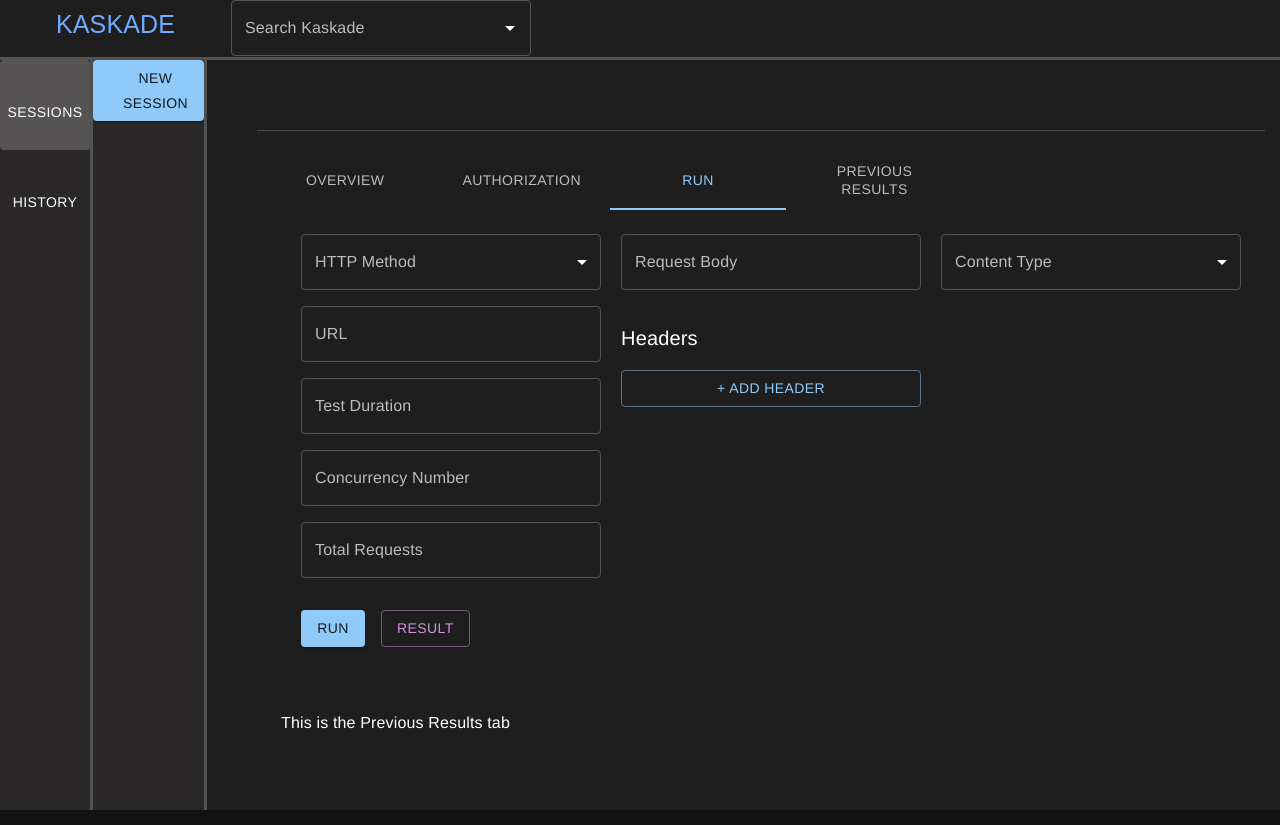
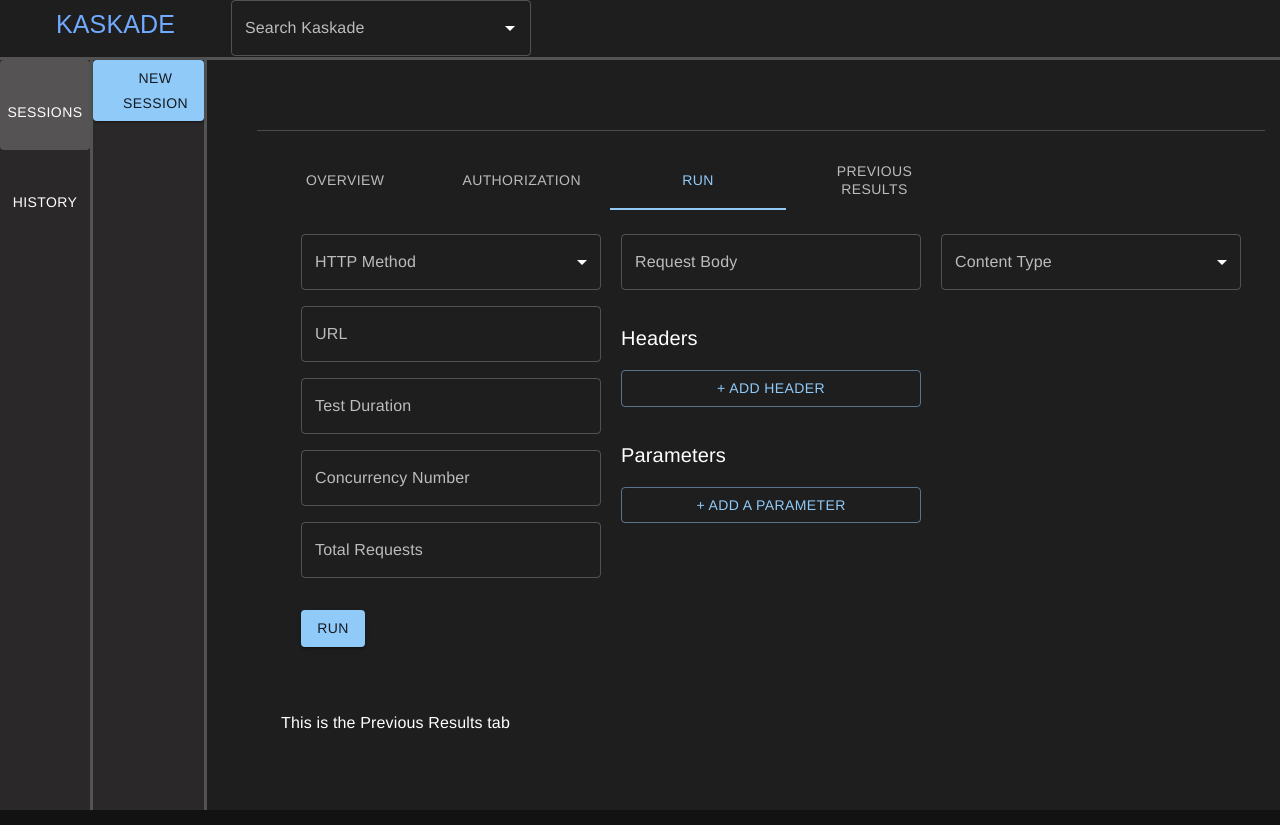
Before and after one commit to wenzhen-gong/electron_test, a React (Vite) app in the folder renderer/: page /sessions/ in a window 1280 px wide. Both pictures are taken after a click on the tab "RUN". Shown: the top 825 px of the page. Built offline with nearby package versions, Linux system fonts and the light colour scheme; some icons are missing; a web font is replaced by a local one.

Commit message:
header功能基本实现，但不能像postman那样同时显示在URL栏

```diff
--- a/renderer/src/legacy/pages/Sessions/tabs/RunTab.tsx
+++ b/renderer/src/legacy/pages/Sessions/tabs/RunTab.tsx
@@ -5,6 +5,7 @@
   setValidUserInput,
   setRunTabData,
   setHeaders,
+  setParams,
   runTest,
   resetRunTabConfig,
   setContentType
@@ -26,13 +27,15 @@
 
 const RunTab = () => {
   const navigate = useNavigate();
-  const params = useParams();
-  const sessionId = params.id;
+  // const params = useParams();
+  // const sessionId = params.id;
 
   const runTabConfig = useSelector((state) => state.runTabConfig);
   const validUserInput = useSelector((state) => state.validUserInput);
   const headers = useSelector((state) => state.headers);
-  const contentType = useSelector((state) => state.contentType)
+  const params = useSelector((state) => state.params);
+
+  // const contentType = useSelector((state) => state.contentType);
   useEffect(() => {
     return () => {
       // console.log('Resetting runTabConfig and validUserInput');
@@ -47,8 +50,6 @@
     }
   }, [validUserInput.valid, validUserInput.flag]);
 
-  // const [headers, setHeaders] = useState([]);
-  // const [contentType, setContentType] = useState('');
   // console.log('upon rendering, headers is: ', headers, headers.length);
 
   // use setRunTabData reducer to manage runTabConfig state centrally
@@ -72,13 +73,24 @@
     updated[index] = { ...updated[index], [field]: e.target.value };
     store.dispatch(setHeaders(updated));
   };
-
   const handleAddHeader = () => {
     store.dispatch(setHeaders([...headers, {}]));
   };
   const handleRemoveHeader = (index) => {
     console.log('removing index: ', index);
     store.dispatch(setHeaders(headers.filter((_, i) => i !== index)));
+  };
+  const handleParamChange = (e, field, index) => {
+    const updated = [...params];
+    updated[index] = { ...updated[index], [field]: e.target.value };
+    store.dispatch(setParams(updated));
+  };
+  const handleAddParam = () => {
+    store.dispatch(setParams([...params, {}]));
+  };
+  const handleRemoveParam = (index) => {
+    console.log('removing index: ', index);
+    store.dispatch(setParams(params.filter((_, i) => i !== index)));
   };
 
   const validateUserInput = () => {
@@ -220,7 +232,7 @@
           >
             Run
           </Button>
-          <Button
+          {/* <Button
             variant="outlined"
             color="secondary"
             onClick={() => {
@@ -228,7 +240,7 @@
             }}
           >
             Result
-          </Button>
+          </Button> */}
         </Stack>
         {validUserInput.error && (
           <Typography
@@ -293,20 +305,39 @@
           + Add Header
         </Button>
 
-        {/* <Box display="flex" gap={1}>
+        <Typography variant="h6" sx={{ marginTop: 2 }}>
+          Parameters
+        </Typography>
+        {params.map((param, index) => (
+          <Grid container spacing={2} key={index} sx={{ marginBottom: 1 }}>
+            <Grid item xs={6}>
               <TextField
                 label="Key"
                 variant="outlined"
                 fullWidth
-            onChange={(e) => handleInputChange('headerKey', e.target.value)}
+                value={param.key}
+                // data-index={index}
+                onChange={(e) => handleParamChange(e, 'key', index)}
               />
+            </Grid>
+            <Grid item xs={6}>
               <TextField
                 label="Value"
                 variant="outlined"
                 fullWidth
-            onChange={(e) => handleInputChange('headerValue', e.target.value)}
+                value={param.value}
+                // data-index={index}
+                onChange={(e) => handleParamChange(e, 'value', index)}
               />
-        </Box> */}
+            </Grid>
+            <Button variant="outlined" onClick={() => handleRemoveParam(index)}>
+              - Remove A Param
+            </Button>
+          </Grid>
+        ))}
+        <Button variant="outlined" onClick={handleAddParam}>
+          + Add A Parameter
+        </Button>
       </Box>
       <Box
         component="form"
@@ -322,11 +353,11 @@
           <InputLabel id="method-label">Content Type</InputLabel>
           <Select
             labelId="method-label"
-            value={contentType}
+            // value={contentType}
             onChange={(e) => {
-              if(e.target.value === 'JSON'){
+              if (e.target.value === 'JSON') {
                 store.dispatch(setContentType('application/json'));
-              }else{
+              } else {
                 store.dispatch(setContentType('text/plain'));
 
               }
--- a/renderer/src/legacy/redux/dataSlice.js
+++ b/renderer/src/legacy/redux/dataSlice.js
@@ -5,6 +5,7 @@
   datafile: [], // Initial state that'll be updated to action payload (datafile)
   runTabConfig: {},
   headers: [],
+  params: [],
   contentType: null,
   validUserInput: { valid: false, flag: false, error: null }
 };
@@ -14,6 +15,10 @@
   // console.log('config in runTest Thunk: ', state.runTabConfig);
   // console.log('contentType in runTest Thunk: ', state.contentType);
   // console.log('headers in runTest Thunk: ', state.headers);
+  // console.log('params in runTest Thunk: ', state.params);
+  let finalURL = state.runTabConfig.URL;
+  state.params.forEach((param) => (finalURL += '?' + param.key + '=' + param.value + '&'));
+
   let finalHeaders = {};
   if (state.contentType) {
     finalHeaders['Content-Type'] = state.contentType;
@@ -22,8 +27,9 @@
     finalHeaders[header.key] = header.value;
   });
   // console.log('finalHeaders in runTest Thunk: ', finalHeaders);
-  let finalRunTabConfig = {...state.runTabConfig, finalHeaders}
-    console.log('finalRunTabConfig in runTest Thunk: ', finalRunTabConfig);
+  let finalRunTabConfig = { ...state.runTabConfig, finalHeaders };
+  finalRunTabConfig.URL = finalURL;
+  console.log('finalRunTabConfig in runTest Thunk: ', finalRunTabConfig);
 
   const result = await window.api.runLoadTest(finalRunTabConfig);
   return result;
@@ -46,6 +52,9 @@
     },
     setHeaders: (state, action) => {
       state.headers = action.payload;
+    },
+    setParams: (state, action) => {
+      state.params = action.payload;
     },
     setValidUserInput: (state, action) => {
       state.validUserInput = action.payload;
@@ -166,6 +175,7 @@
   resetRunTabConfig,
   setContentType,
   setHeaders,
+  setParams,
   setValidUserInput,
   currentSessionConfig,
   createSession,
```
Lines whose indentation alone changed are shown as unchanged.
